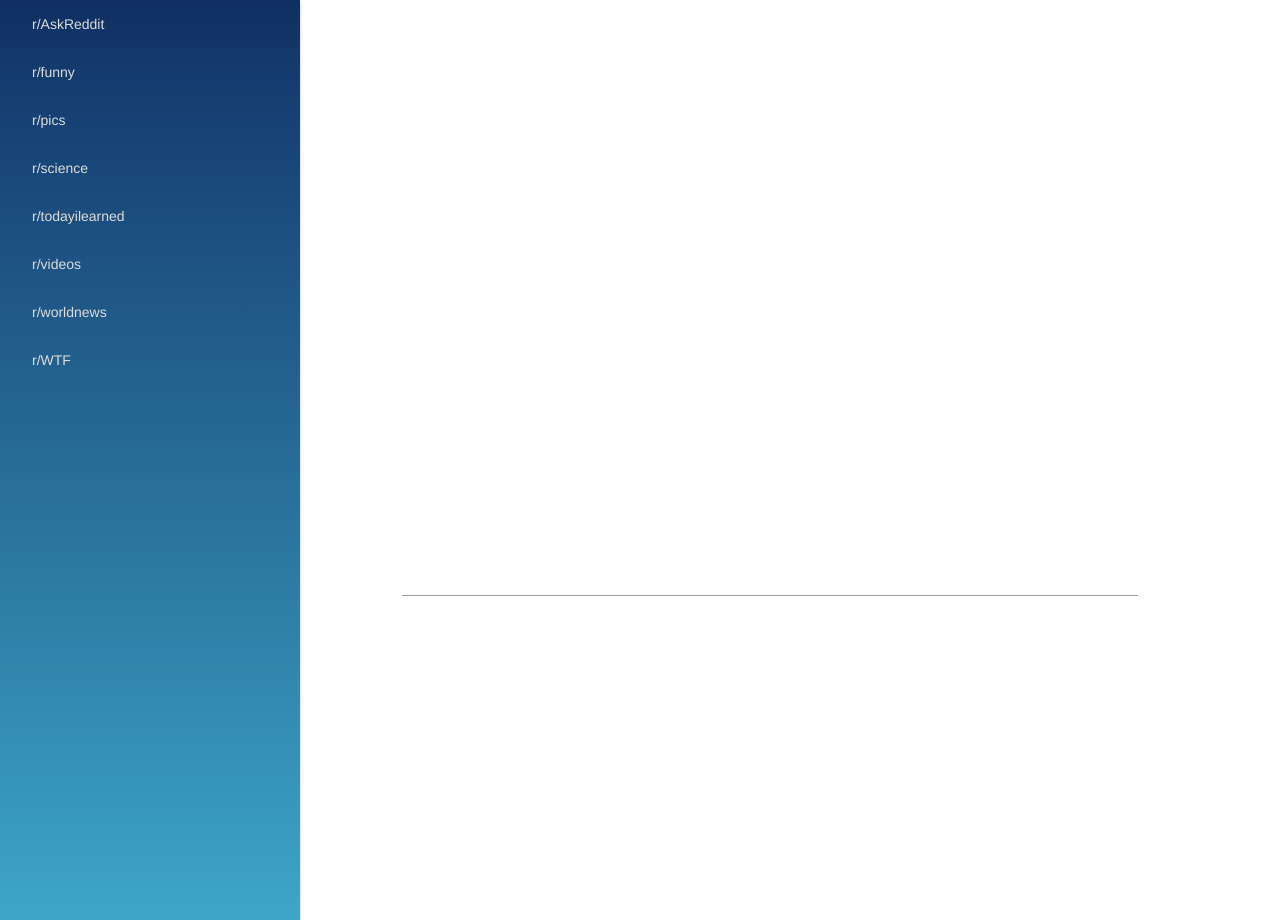
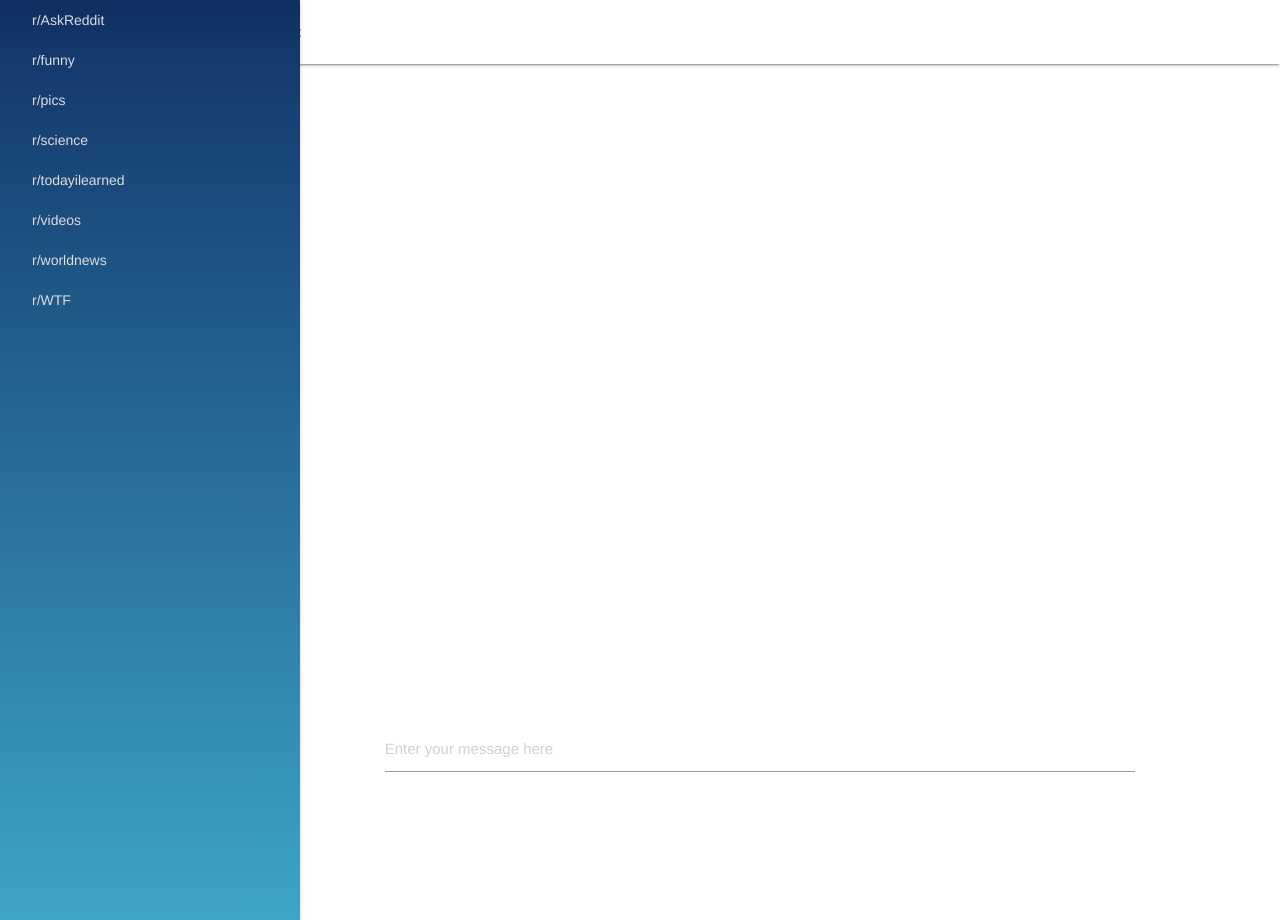
Before and after one commit to Shikib/reddit_chat, a Flask app: page /r/1 in a window 1280 px wide. Run offline with Flask 2, Linux system fonts and the light colour scheme; parts of the project's set-up code (start-up, migrations or seed data) failed here and were passed over; some libraries are stand-ins or nearby versions.

Commit message:
Added a cleaner UI (got rid of scroll bar and added a navbar)

```diff
--- a/static/css/style.css
+++ b/static/css/style.css
@@ -9,6 +9,8 @@ body {
 
  ul#slide-out a{
    color: #DDD;
+   height: 40px;
+   line-height: 40px;
  }
 
 /*.message {
@@ -30,15 +32,21 @@ body {
 .their-messages {
   background-color: #F1F0F0;
 }*/
+.chat {
+  height: 80%;
+}
 #chat {
 	list-style-type: none;
 	margin: 0;
-	padding: 0 10px 100px 10px;
-  height: 700px;
-  max-height: 550px;
+	padding: 10px 10px 100px 10px;
+  max-height: 90%;
+  height: 90%;
   width: 100%;
   overflow-y: scroll;
   overflow-x:hidden;
+}
+html{
+  height: 100%;
 }
 #chat:after {
 	display: table;
@@ -62,10 +70,24 @@ body {
 	color: #FFF;
 }
 main {
-  padding-left: 260px;
+  padding-left: 240px;
+}
+
+body, main {
+  height: 100%;
 }
 
 #modal1 {
 
   height: 300px;
 }
+nav {
+  background-color: white;
+}
+nav ul li a {
+  color: black;
+}
+::-webkit-scrollbar {
+    width: 0px;  /* remove scrollbar space */
+    background: transparent;  /* optional: just make scrollbar invisible */
+}
--- a/subreddit_filter.py
+++ b/subreddit_filter.py
@@ -10,8 +10,9 @@ if __name__ == '__main__':
         i += 1
         if i % 100000 == 0:
             print(i)
-        line = next(f)
-        if not line:
+        try:
+            line = next(f)
+        except:
             break
         msg = json.loads(line)
         if msg['subreddit'].lower() in subreddits and msg['subreddit'] not in files:
--- a/templates/index.html
+++ b/templates/index.html
@@ -25,11 +25,16 @@
     </header>
 
     <main>
-      <div class="container">
+      <nav>
+        <ul class="left hide-on-med-and-down" id="navBarLinks">
+          <li><a href="#"><b>{{sub}} Chat</b></a></li>
+        </ul>
+      </nav>
+      <div class="chat container">
         <div id="chat">
         </div>
         <div class="row">
-          <input id="chat-box" class="col m12" type="text"/>
+          <input id="chat-box" class="col m12" type="text" placeholder="Enter your message here"/>
         </div>
       </div>
     </main>
@@ -118,12 +123,16 @@
                     .appendTo($chat)
                     .append("<li class=\"my-messages mine message col m4 offset-m8\">"+$chatbox.val()+"</li>")
                   $chatbox.val(" ")
+                  var chat = document.getElementById("chat");
+                  chat.scrollTop = chat.scrollHeight;
                 }
               })
               socket.on('send_message', function(message, username){
                 $("<div class=\"row\"></div>")
                   .appendTo($chat)
                   .append("<li class=\"their-messages message col m4\">"+username+": "+message+"</li>")
+                  var chat = document.getElementById("chat");
+                  chat.scrollTop = chat.scrollHeight;
               })
             {% endif %}
 
```
